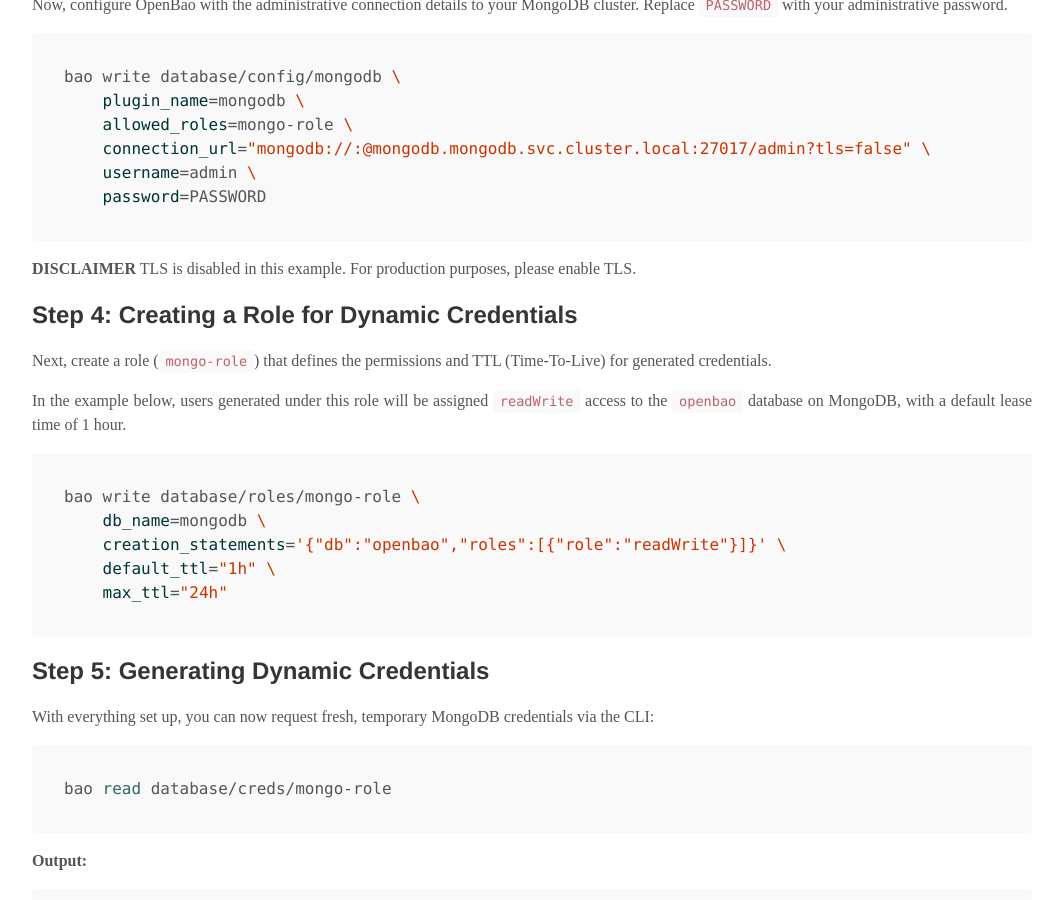
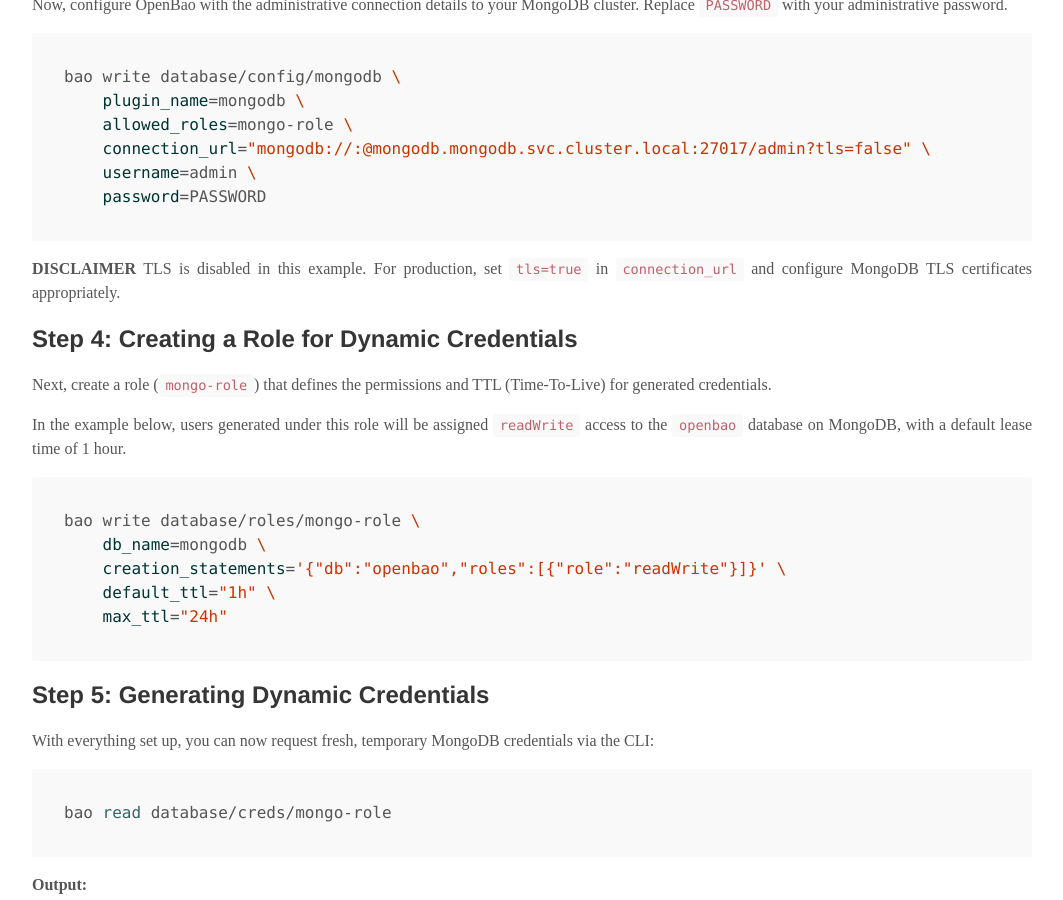
Before and after one commit to eyenx/blog, a Jekyll site: the page built from src/_posts/2026-08-19-short-lived-mongodb-credentials-with-openbao.md, in a window 1280 px wide and 900 px high, scrolled down 1637 px. Shown: the whole window, without its empty margins (108-1171 px from the left). Built offline with Jekyll 4.4.1, drawn with Linux system fonts in a browser that asks for light colours; comment, search, counter and statistics services are not loaded.

Commit message:
Potential fix for pull request finding
Co-authored-by: Copilot Autofix powered by AI <175728472+Copilot@users.noreply.github.com>

````diff
--- a/src/_posts/2026-08-19-short-lived-mongodb-credentials-with-openbao.md
+++ b/src/_posts/2026-08-19-short-lived-mongodb-credentials-with-openbao.md
@@ -67,7 +67,7 @@ bao write database/config/mongodb \
     password=PASSWORD
 ```
 
-**DISCLAIMER** TLS is disabled in this example. For production purposes, please enable TLS.
+**DISCLAIMER** TLS is disabled in this example. For production, set `tls=true` in `connection_url` and configure MongoDB TLS certificates appropriately.
 
 ## Step 4: Creating a Role for Dynamic Credentials
 
````
